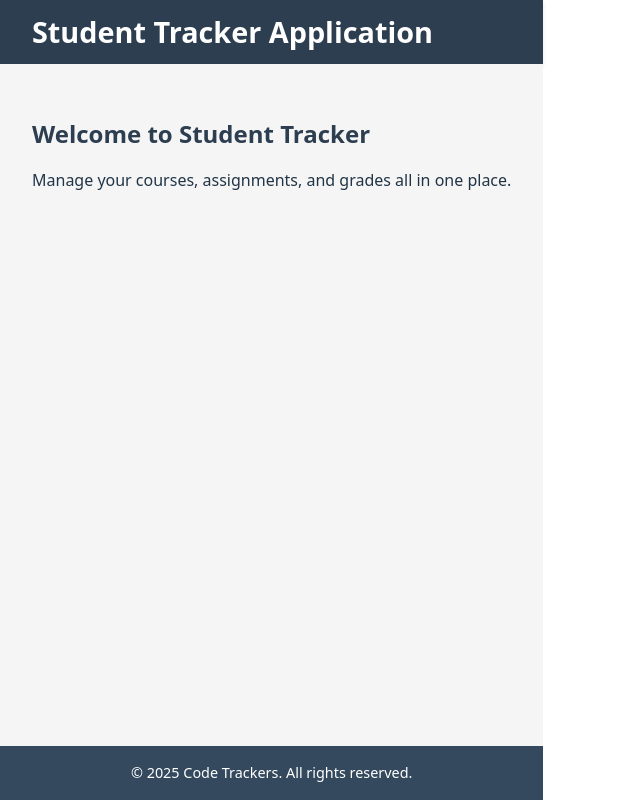
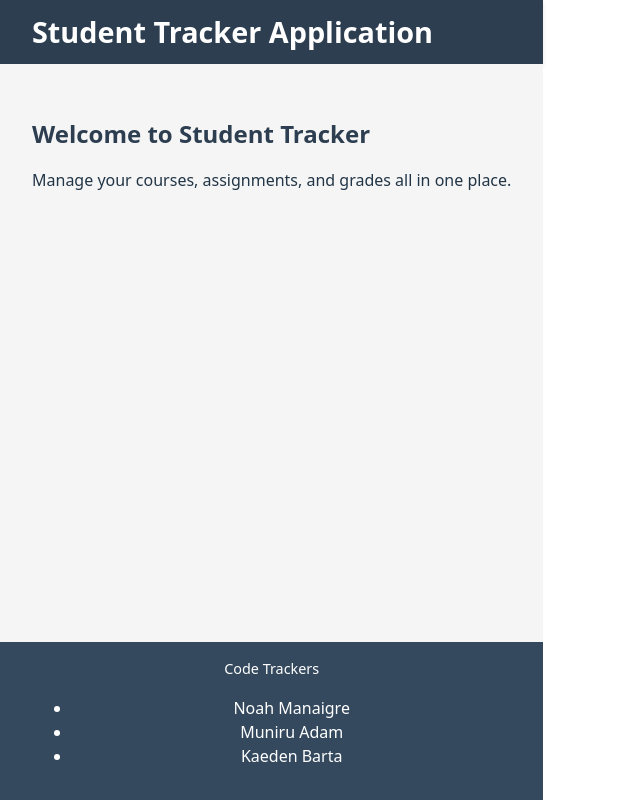
Before and after one commit to NoahPMan/full-stack-dev_student-tracker-api, a React app in the folder frontend/: page / in a window 1280 px wide. Shown: the whole page, without its empty margins (0-640 px from the left). Built offline with nearby package versions, Linux system fonts and the light colour scheme; the HTML template or start-up script is replaced by a standard one.

Commit message:
feat: add application footer component and integrate into layout

```diff
--- /dev/null
+++ b/frontend/src/components/Footer/Footer.tsx
@@ -0,0 +1,14 @@
+const Footer = () => {
+  return (
+    <footer className="layout-footer">
+      <p>Code Trackers</p>
+      <ul>
+        <li>Noah Manaigre</li>
+        <li>Muniru Adam</li>
+        <li>Kaeden Barta</li>
+      </ul>
+    </footer>
+  );
+};
+
+export default Footer;
--- a/frontend/src/components/Layout.tsx
+++ b/frontend/src/components/Layout.tsx
@@ -1,5 +1,6 @@
 import React from 'react';
 import './Layout.css';
+import Footer from './Footer/Footer';
 
 interface LayoutProps {
   children: React.ReactNode;
@@ -16,9 +17,7 @@ const Layout: React.FC<LayoutProps> = ({ children }) => {
         {children}
       </main>
 
-      <footer className="layout-footer">
-        <p>&copy; 2025 Code Trackers. All rights reserved.</p>
-      </footer>
+      <Footer />
     </div>
   );
 };
```
